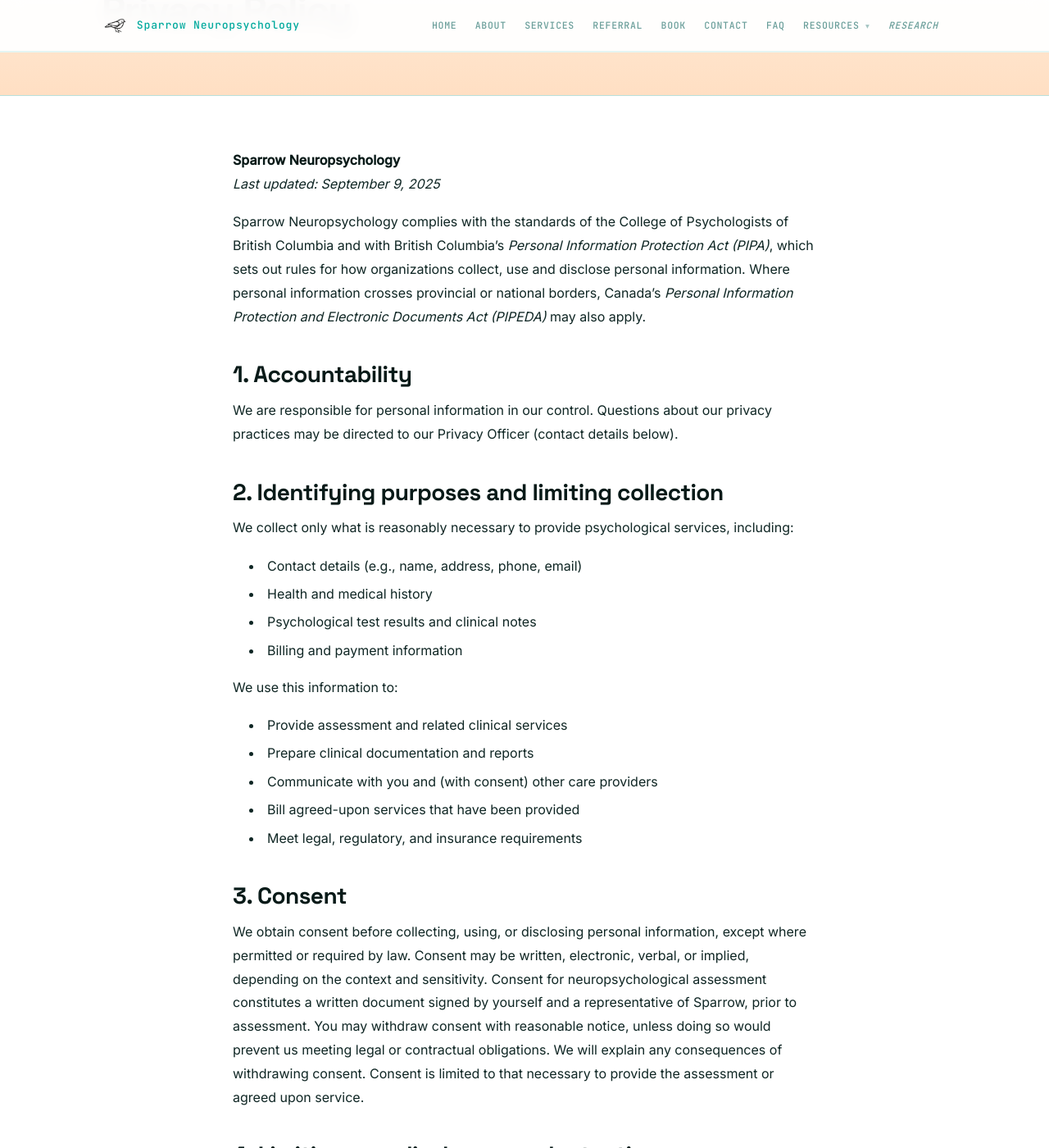
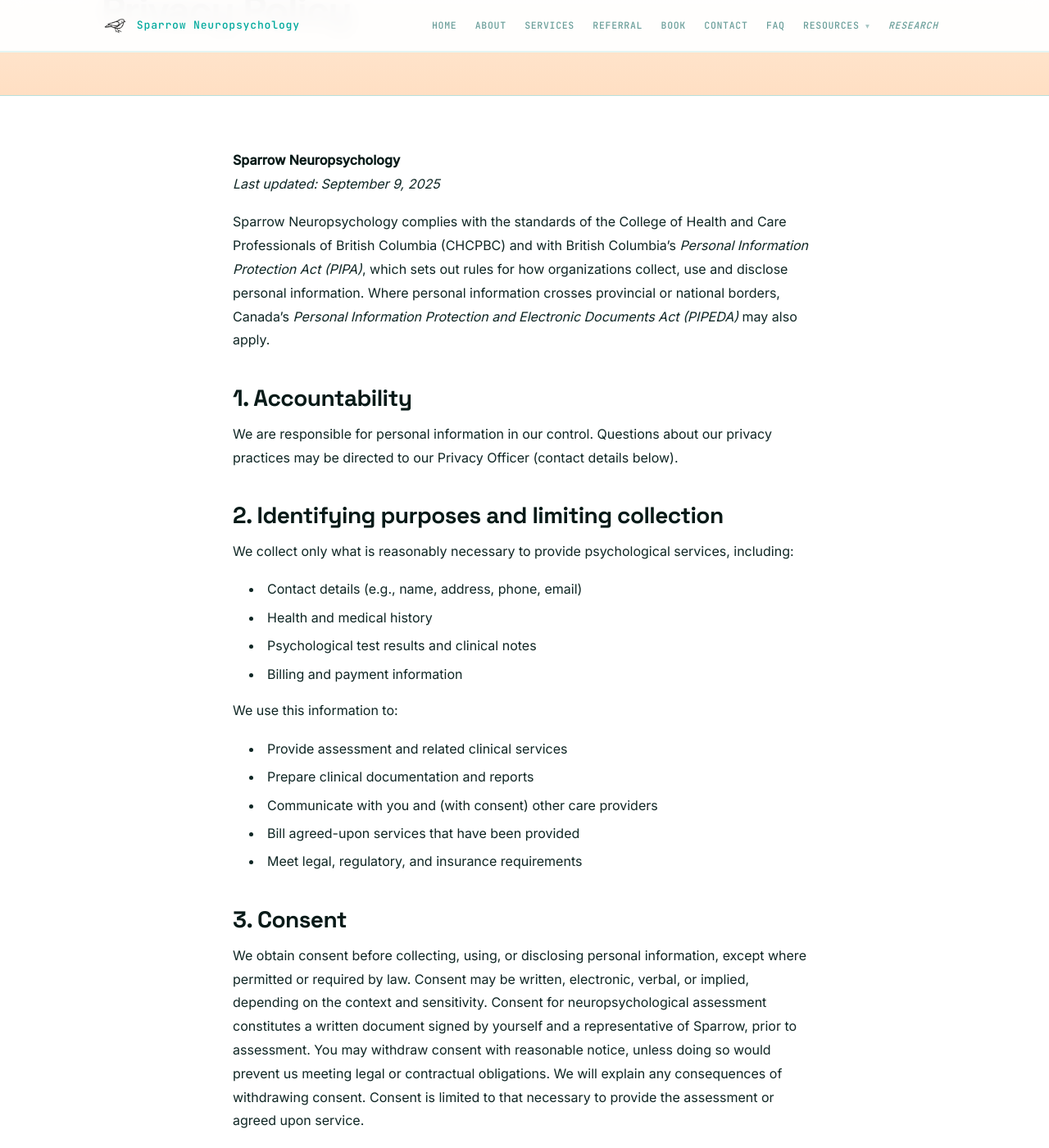
Before and after one commit to cfxb/sparrow-clinic, a Jekyll site: the page built from privacy-policy.md, in a window 1280 px wide and 1400 px high, scrolled down 407 px. Shown: the whole window at 82% size. Built offline with Jekyll 4.4.1, drawn with Linux system fonts in a browser that asks for light colours; some of the changed text lies outside the part shown.

Commit message:
privacy-policy: update regulator name to CHCPBC
Replaces "College of Psychologists of British Columbia" / "College of
Psychologists of BC" with "College of Health and Care Professionals of
British Columbia (CHCPBC)" / "CHCPBC" in the two places it appears
(intro paragraph; Section 4 audit bullet).

The amalgamation is factual; the previous name is simply out of date.
The audit mechanism referenced in Section 4 has not materially changed
under CHCPBC — only the regulating body's name — so this is a name
correction, not a substantive policy revision.

Co-Authored-By: Claude Opus 4.7 (1M context) <noreply@anthropic.com>

```diff
--- a/privacy-policy.md
+++ b/privacy-policy.md
@@ -9,7 +9,7 @@ narrow: true
 **Sparrow Neuropsychology**\\
 *Last updated: September 9, 2025*
 
-Sparrow Neuropsychology complies with the standards of the College of Psychologists of British Columbia and with British Columbia's *Personal Information Protection Act (PIPA)*, which sets out rules for how organizations collect, use and disclose personal information. Where personal information crosses provincial or national borders, Canada's *Personal Information Protection and Electronic Documents Act (PIPEDA)* may also apply.
+Sparrow Neuropsychology complies with the standards of the College of Health and Care Professionals of British Columbia (CHCPBC) and with British Columbia's *Personal Information Protection Act (PIPA)*, which sets out rules for how organizations collect, use and disclose personal information. Where personal information crosses provincial or national borders, Canada's *Personal Information Protection and Electronic Documents Act (PIPEDA)* may also apply.
 
 ## 1. Accountability
 
@@ -43,7 +43,7 @@ We use and disclose personal information only for the purposes listed above, unl
 - Risk of serious harm to self or others
 - Suspected abuse or neglect of a child or vulnerable adult
 - A lawful order (e.g., court order, subpoena) or regulator request
-- An audit by the College of Psychologists of BC
+- An audit by the College of Health and Care Professionals of BC (CHCPBC)
 
 We retain records for at least **7 years** after the last date of service (or longer if required by law). After that, we securely destroy or anonymize them.
 
```
